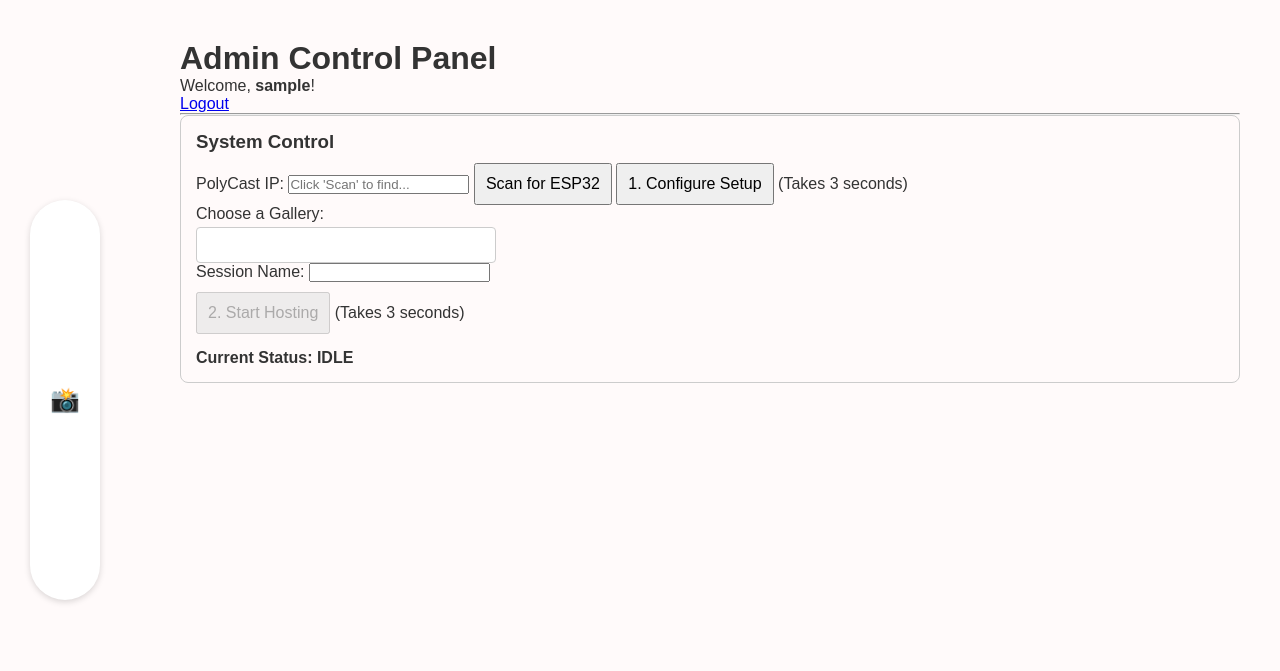
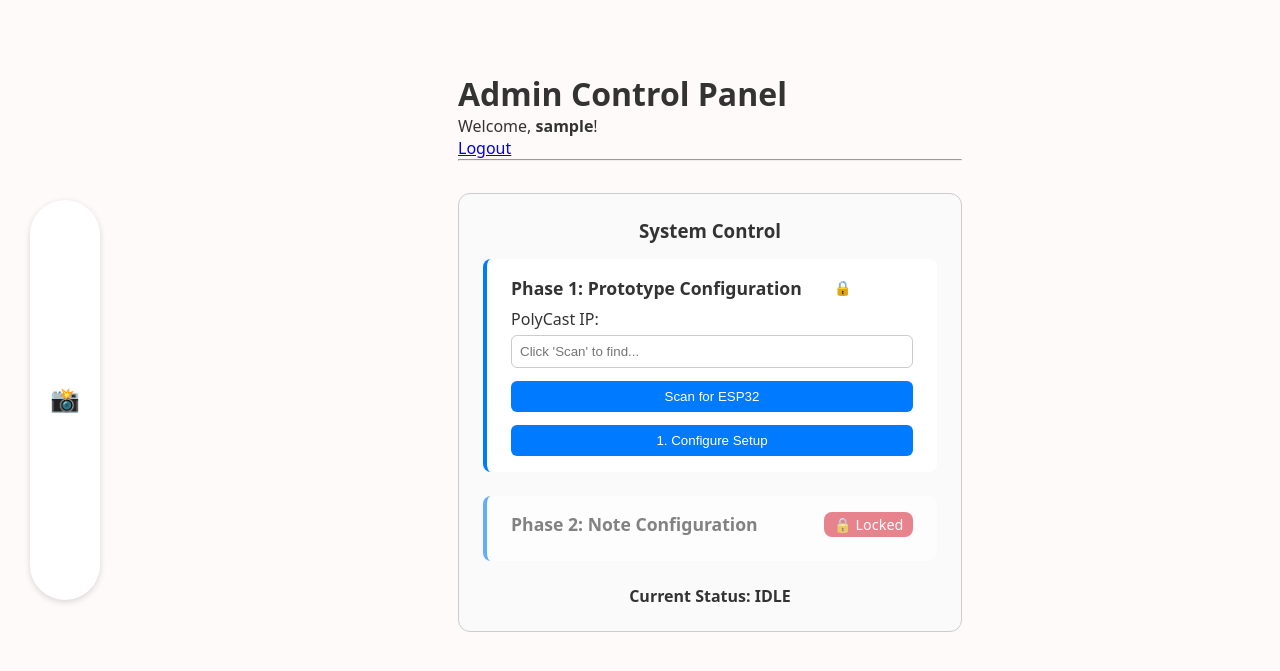
Before and after one commit to LEGENDFVRYz/polycast-thesis, a Flask app: page /admin in a window 1280 px wide. Shown: the top 671 px of the page. Run offline with Flask 3, Linux system fonts and the light colour scheme; the visitor is signed in with stand-in values (Sample User, id 1); tables that the repository leaves empty hold one stand-in row (values such as "Sample post").

Commit message:
feat(admin): add phase-based form locking

```diff
--- a/app/static/css/admin.css
+++ b/app/static/css/admin.css
@@ -1,15 +1,100 @@
-/* Global styles for the demo */
 
+/* === ADMIN CONTROL PANEL STYLES === */
+.admin-ctn {
+    font-family: system-ui, sans-serif;
+    display: flex;
+    justify-content: center;
+    margin: 2rem auto;
 
-/* --- Combo Box Styles --- */
-.admin-ctn {
     .admin-wrapper {
+        /* Main Controls Panel */
+        .controls {
+            max-width: 600px;
+            width: 100%;
+            padding: 1.5rem;
+            margin-top: 2em;
+            border: 1px solid #ccc;
+            border-radius: 12px;
+            background: #fafafa;
 
+            h3 {
+                text-align: center;
+                margin-bottom: 1rem;
+            }
 
-        /* Stylings for combo-box */
+            /* === Phase Blocks === */
+            .phase {
+                border-left: 4px solid #007bff;
+                background: #fff;
+                padding: 1rem 1.5rem;
+                margin-bottom: 1.5rem;
+                border-radius: 8px;
+                position: relative;
+
+                &.locked {
+                    opacity: 0.6;
+                    pointer-events: none;
+                }
+
+                .phase-header {
+                    display: flex;
+                    justify-content: space-between;
+                    align-items: center;
+                    margin-bottom: 0.5rem;
+
+                    h4 {
+                        margin: 0;
+                        font-size: 1.1rem;
+                        font-weight: 600;
+                    }
+
+                    .status-badge {
+                        font-size: 0.9rem;
+                        padding: 0.2rem 0.6rem;
+                        border-radius: 8px;
+                        color: #fff;
+
+                        &.done { background: #28a745; }
+                        &.locked { background: #dc3545; }
+                    }
+                }
+
+                input,
+                button {
+                    padding: 0.5rem;
+                    margin-top: 0.3rem;
+                    width: 100%;
+                    border: 1px solid #ccc;
+                    border-radius: 6px;
+                }
+
+                button {
+                    background: #007bff;
+                    color: #fff;
+                    border: none;
+                    margin-top: 0.8rem;
+                    cursor: pointer;
+                    font-weight: 500;
+
+                    &:disabled {
+                        background: #aaa;
+                        cursor: not-allowed;
+                    }
+                }
+            }
+
+            /* Status Text */
+            .status {
+                text-align: center;
+                font-weight: 600;
+                margin-top: 1rem;
+            }
+
+            /* === Combo Box Styles (Phase 2 Form) === */
             .combo-container {
-            position: relative; /* Anchor for the listbox */
+                position: relative;
                 width: 300px;
+                margin-top: 1rem;
 
                 #gallery-label {
                     display: block;
@@ -23,41 +108,33 @@
                     font-size: 16px;
                     border: 1px solid #ccc;
                     border-radius: 4px;
-                box-sizing: border-box; /* Important for 100% width */
+                    box-sizing: border-box;
                 }
 
                 #gallery-listbox {
-                /* Positioning */
                     position: absolute;
-                top: 100%; /* Place it right below the input */
+                    top: 100%;
                     left: 0;
                     right: 0;
-
-                /* Sizing and appearance */
                     max-height: 200px;
                     overflow-y: auto;
                     margin: 4px 0 0 0;
                     padding: 0;
                     list-style-type: none;
-
-                /* Looks */
                     border: 1px solid #ccc;
                     border-radius: 4px;
                     background-color: #fff;
-                box-shadow: 0 4px 10px rgba(0,0,0,0.1);
+                    box-shadow: 0 4px 10px rgba(0, 0, 0, 0.1);
                     z-index: 1000;
 
-                /* State modifier */
                     &.hidden {
                         display: none;
                     }
 
-                /* Option styles */
                     .combo-option {
                         padding: 8px 12px;
                         cursor: pointer;
 
-                    /* Highlighted state for keyboard/mouse */
                         &.highlighted {
                             background-color: #007bff;
                             color: #fff;
@@ -67,3 +144,4 @@
             }
         }
     }
+}
--- a/app/templates/admin.html
+++ b/app/templates/admin.html
@@ -1,59 +1,6 @@
 {% extends "base.html" %}
 
 {% block extra_css %}
-<style>
-    .admin-ctn {
-        .logout-btn {
-            display: inline-block;
-            padding: 8px 16px;
-            background-color: #e74c3c;
-            color: white;
-            text-decoration: none;
-            border-radius: 5px;
-        }
-        .logout-btn:hover {
-            background-color: #c0392b;
-        }
-        .controls {
-            border: 1px solid #ccc;
-            padding: 15px;
-            border-radius: 8px; }
-        .status {
-            margin-top: 15px;
-            font-weight: bold;
-        }
-        button {
-            font-size: 1rem;
-            padding: 10px;
-            margin-top: 10px;
-        }
-
-        /* --- ADD THESE STYLES FOR FLASH MESSAGES --- */
-        .flash-messages {
-            padding: 0;
-            margin: 15px 0;
-            list-style: none;
-        }
-        .flash {
-            padding: 12px;
-            margin-bottom: 10px;
-            border-radius: 5px;
-            font-weight: 500;
-            border: 1px solid transparent;
-        }
-        .flash.success {
-            background-color: #d4edda;
-            color: #155724;
-            border-color: #c3e6cb;
-        }
-        .flash.error {
-            background-color: #f8d7da;
-            color: #721c24;
-            border-color: #f5c6cb;
-        }
-    }
-</style>
-
     <link rel="stylesheet" href="{{ url_for('static', filename='css/admin.css') }}">
 {% endblock %}
 
@@ -79,24 +26,46 @@
             <div class="controls">
                 <h3>System Control</h3>
 
-                <form action="{{ url_for('admin_configure') }}" method="POST">
+                <!-- Phase 1 -->
+                <div class="phase" id="phase1">
+                    <div class="phase-header">
+                        <h4>Phase 1: Prototype Configuration</h4>
+                        <span class="status-badge" id="badge1">🔒 Locked</span>
+                    </div>
+
+                    {% if current_status == 'IDLE' %}
+                        <form id="form1" action="{{ url_for('admin_configure') }}" method="POST">
+                            <!-- SCAN IP -->
+                            <div class="ip-scan">
                                 <label for="esp_ip">PolyCast IP:</label>
-                    <input type="text" id="esp_ip" name="esp_ip" placeholder="Click 'Scan' to find..." value="" required>
+                                <input type="text" id="esp_ip" name="esp_ip" placeholder="Click 'Scan' to find..." required>
+                                <button type="button" id="scanBtn">Scan for ESP32</button>
+                            </div>
 
-                    <button type="button" id="scanBtn">Scan for ESP32</button>
-
+                            <div class="proto-config-confirm">
                                 <button type="submit"
                                         {% if current_status != 'IDLE' and current_status != 'CONFIGURED' %}
                                             disabled
                                         {% endif %}>
                                     1. Configure Setup
                                 </button>
-                    <span>(Takes 3 seconds)</span>
+                            </div>
                         </form>
+                    {% endif %}
+                </div>
 
 
-                <form action="{{ url_for('admin_start_host') }}" method="POST">
+                <!-- Phase 2 -->
+                <div class="phase locked" id="phase2">
+                    <div class="phase-header">
+                        <h4>Phase 2: Note Configuration</h4>
+                        <span class="status-badge locked" id="badge2">🔒 Locked</span>
+                    </div>
 
+                    {% if current_status == 'CONFIGURED' %}
+                        <form id="form2" action="{{ url_for('admin_start_host') }}" method="POST">
+                            <div class="note-form">
+                                <!-- ComboBox for Gallery Details -->
                                 <div class="combo-container"
                                     role="combobox"
                                     aria-haspopup="listbox"
@@ -117,7 +86,7 @@
                                         class="hidden">
                                     </ul>
                                 </div>
-
+                                <!-- Input for Session Details -->
                                 <div>
                                     <label id="session-label" for="session-input">Session Name:</label>
 
@@ -125,21 +94,26 @@
                                         id="session-input"
                                         name="session_name" />
                                 </div>
+                            </div>
 
+                            <div class="host-config-confirm">
                                 <button type="submit"
                                         {% if current_status != 'CONFIGURED' %}
                                             disabled
                                         {% endif %}>
                                     2. Start Hosting
                                 </button>
-                    <span>(Takes 3 seconds)</span>
+
+                            </div>
                         </form>
+                    {% endif %}
+                </div>
+
 
                 <div class="status">
                     Current Status: <span id="status-text">{{ current_status }}</span>
                 </div>
             </div>
-
         </div>
     </div>
 
@@ -349,4 +323,15 @@
             }
         });
     </script>
+
+    <!-- UI HANDLER -->
+    <script>
+        const status = "{{ current_status }}";  // from Flask
+
+        const phase2 = document.getElementById('phase2');
+
+        if (status === 'CONFIGURED') {
+            phase2.classList.remove('locked');
+        }
+    </script>
 {% endblock %}
```
Lines whose indentation alone changed are shown as unchanged.
